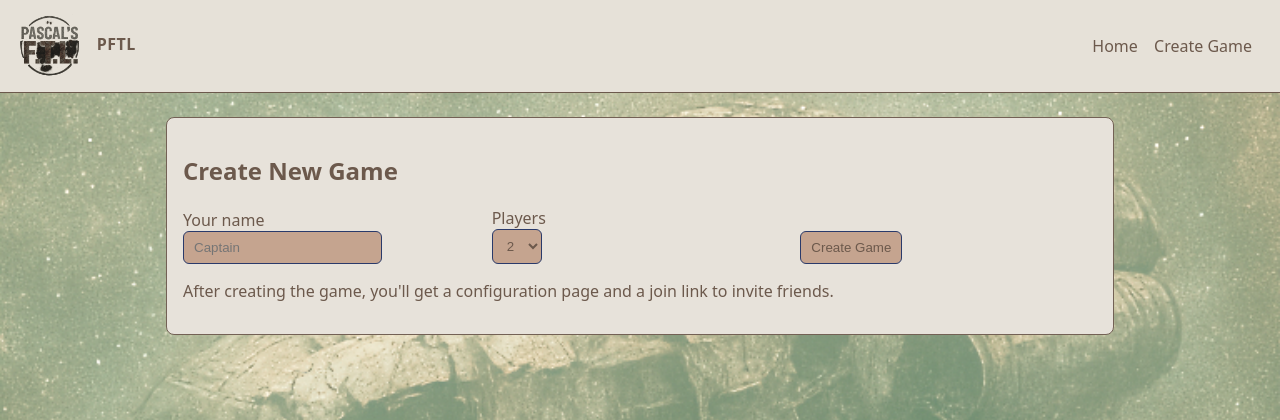
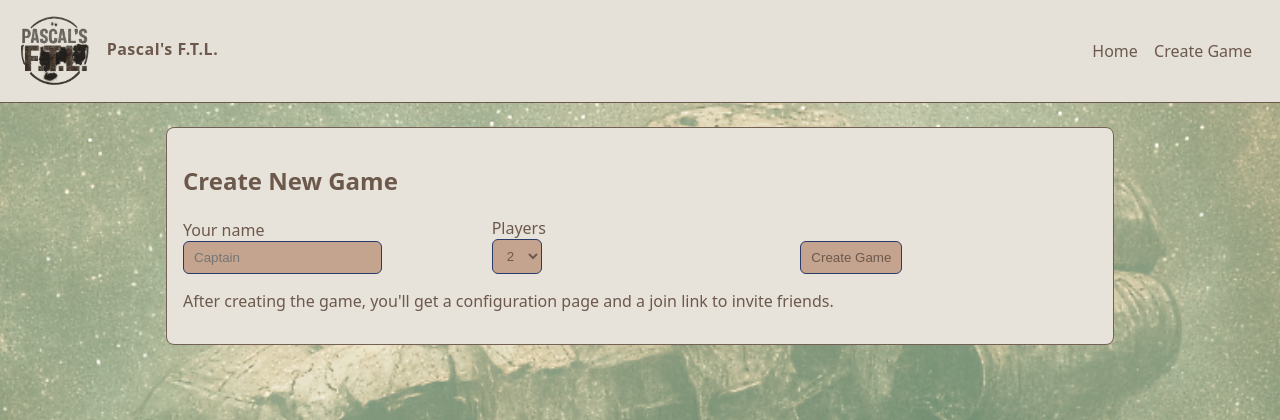
Before and after one commit to vincentdavis/PascalFTL, a FastAPI app: page /create in a window 1280 px wide. Shown: the top 420 px of the page. Run offline with FastAPI, Linux system fonts and the light colour scheme; some libraries are stand-ins or nearby versions.

Commit message:
update name

```diff
--- a/app/templates/base.html
+++ b/app/templates/base.html
@@ -44,8 +44,8 @@
 <header>
     <div class="brand">
         <a href="/">
-            <img src="/templates/images/pascals_ftl_logo.png" alt="Pascal's Faster Than Light" style="height:68px; vertical-align:middle; margin-right:8px;" />
-            PFTL
+            <img src="/templates/images/pascals_ftl_logo.png" alt="Pascal's Faster Than Light" style="height:78px; vertical-align:middle; margin-right:8px;" />
+            Pascal's F.T.L.
         </a>
     </div>
     <nav>
```
